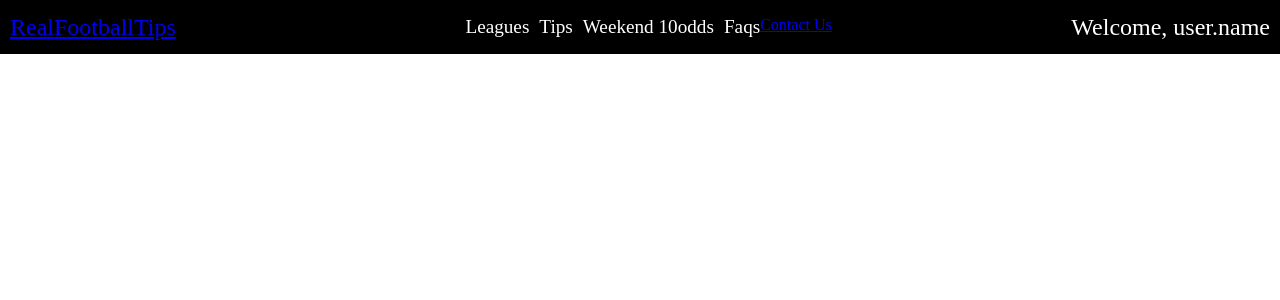
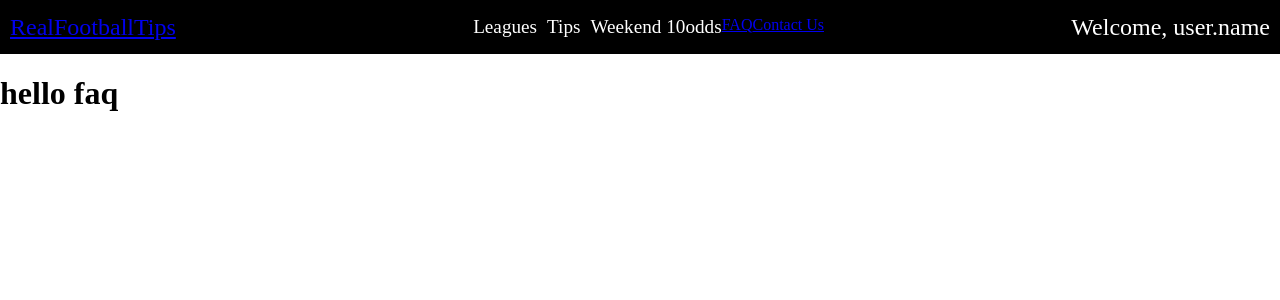
Before and after one commit to diamond-nicholas/football_tip, a React (Create React App) app: page /faq in a window 1280 px wide. Shown: the top 300 px of the page. Built offline with nearby package versions, Linux system fonts and the light colour scheme.

Commit message:
fix the faq route

```diff
--- a/src/Components/App.js
+++ b/src/Components/App.js
@@ -4,6 +4,7 @@ import NewTips from './NewTips';
 import Plans from './Plans';
 import Tips from './Tips';
 import Upcoming from './Upcoming';
+import FAQ from '../Pages/FAQ/FAQ';
 import Contact from '../Pages/Contact/Contact';
 import { BrowserRouter as Router, Switch, Route } from 'react-router-dom';
 
@@ -23,6 +24,7 @@ function App() {
             <Content />
           </Route>
           <Route path='/contact' component={Contact} />
+          <Route path='/faq' component={FAQ} />
         </Switch>
       </div>
     </Router>
--- a/src/Components/Nav.js
+++ b/src/Components/Nav.js
@@ -14,7 +14,7 @@ const Nav = () => {
             <li className='list-item'>Leagues</li>
             <li className='list-item'>Tips</li>
             <li className='list-item'>Weekend 10odds</li>
-            <li className='list-item'>Faqs</li>
+            <Link to='/faq'>FAQ</Link>
             <Link to='/contact'>Contact Us</Link>
           </ul>
         </header>
--- /dev/null
+++ b/src/Pages/FAQ/FAQ.js
@@ -0,0 +1,11 @@
+import React from 'react';
+
+const FAQ = () => {
+  return (
+    <div>
+      <h1>hello faq</h1>
+    </div>
+  );
+};
+
+export default FAQ;
```
Also changed, not shown: src/Components/FAQ.js (deleted, +0 -15 lines).
